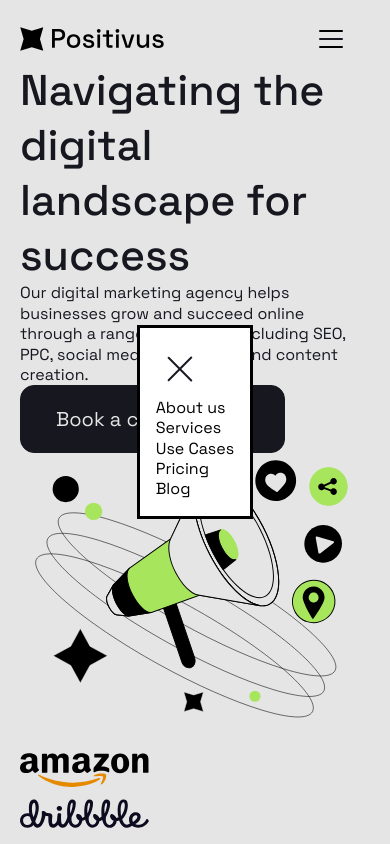
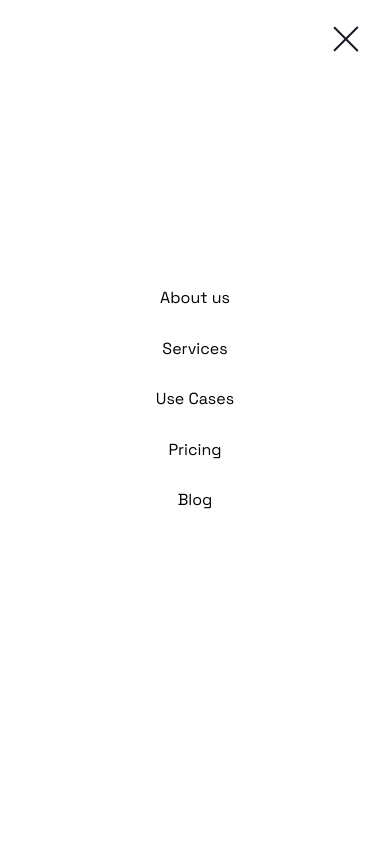
Before and after one commit to zhaslansabyrzhan/positivus, a website: page index.html in a window 390 px wide. Both pictures are taken after a click on the button "Open navigation menu". Shown: the top 844 px of the page. Drawn offline with nearby package versions, Linux system fonts and the light colour scheme; files that its build step writes are made by us from their sources.

Commit message:
feat: add mobile overlay styles

```diff
--- a/styles/components/_index.scss
+++ b/styles/components/_index.scss
@@ -1,3 +1,4 @@
 @forward 'button';
+@forward 'cross-button';
 @forward 'burger-button';
-@forward 'cross-button';
+@forward 'mobile-overlay';
--- /dev/null
+++ b/styles/components/_mobile-overlay.scss
@@ -0,0 +1,27 @@
+@use '../abstracts' as *;
+
+.mobile-overlay {
+  width: 100%;
+  height: 100%;
+  margin: 0;
+  padding: 14px 20px;
+  border: none;
+
+  &:modal {
+    max-width: 100%;
+    max-height: 100%;
+  }
+
+  &__close-button-wrapper {
+    display: flex;
+    justify-content: end;
+  }
+
+  &__list {
+    @include flex-center;
+
+    flex-direction: column;
+    row-gap: 30px;
+    min-height: 80vh;
+  }
+}
```
